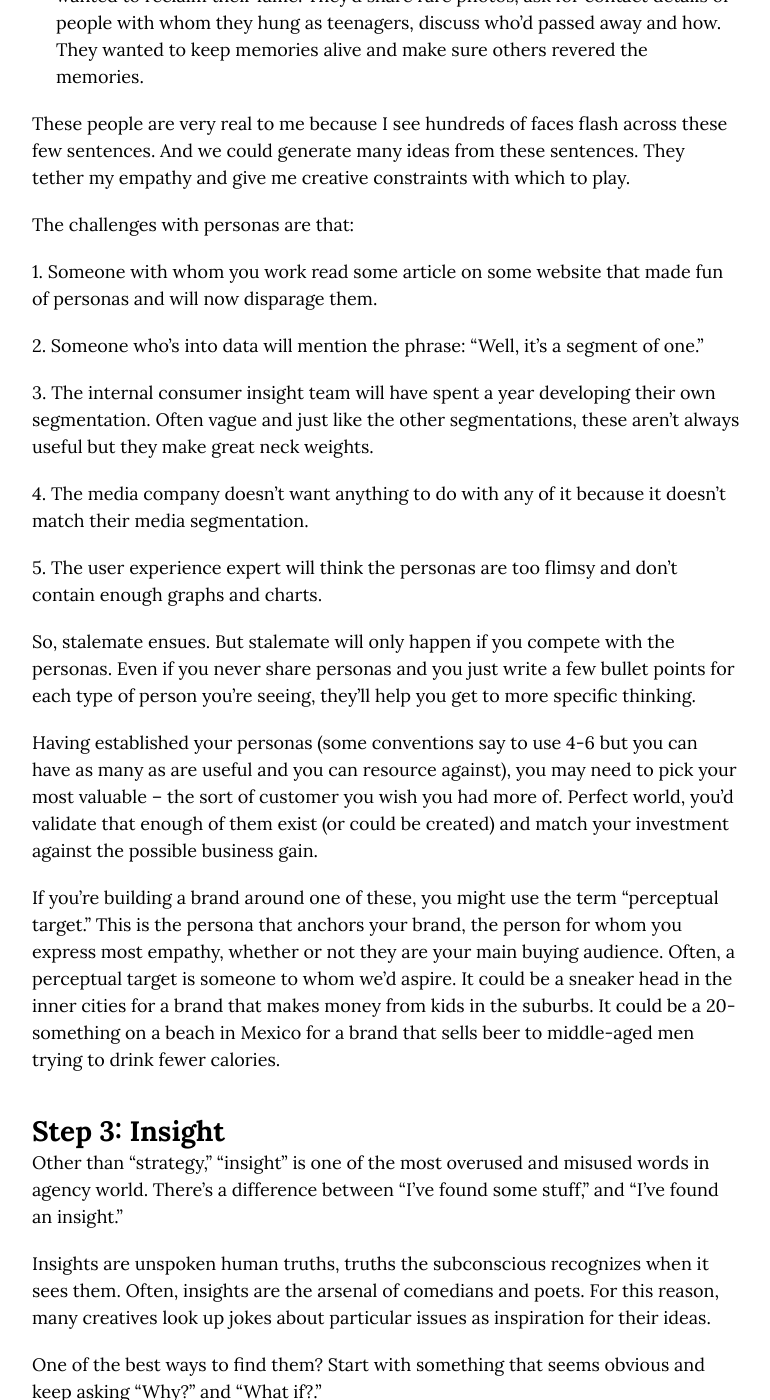
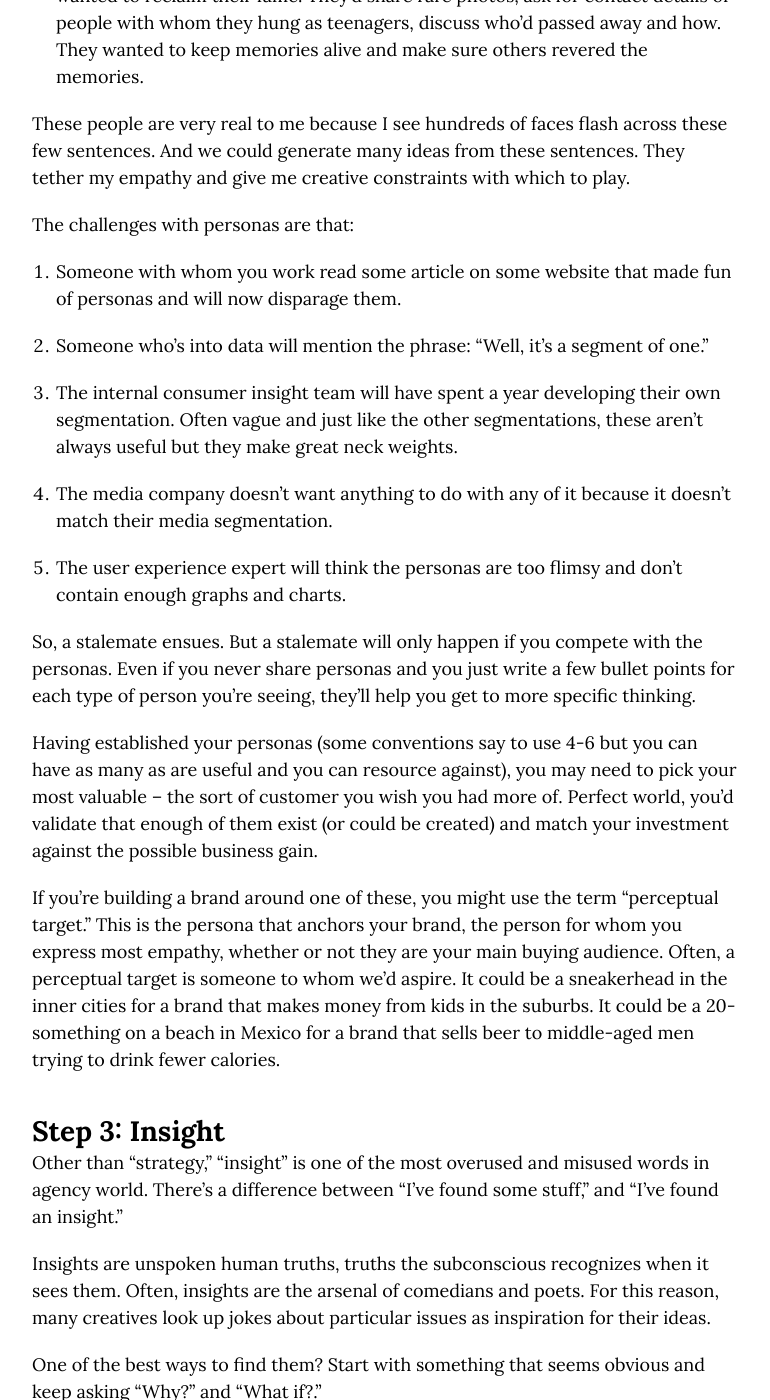
Before and after one commit to markhpollard/markhpollard.github.io, a Jekyll site: the page built from _posts/2018-09-27-how-to-do-account-planning-a-simple-approach.markdown, in a window 1280 px wide and 1400 px high, scrolled down 8202 px. Shown: the whole window, without its empty margins (254-1024 px from the left). Built offline with Jekyll 4.4.1, drawn with Linux system fonts in a browser that asks for light colours; nearby versions of some CDN libraries; some of the changed text lies outside the part shown.

Commit message:
Updated How To Do Account Planning A Simple Approach

```diff
--- a/_posts/2018-09-27-how-to-do-account-planning-a-simple-approach.markdown
+++ b/_posts/2018-09-27-how-to-do-account-planning-a-simple-approach.markdown
@@ -16,7 +16,7 @@
 image: "/uploads/strategy-is-an-informed-opinion.jpeg"
 ---
 
-![strategy is an informed opinion](/uploads/strategy-is-an-informed-opinion.jpeg)
+![Strategy is an informed opinion](/uploads/strategy-is-an-informed-opinion.jpeg)
 
 ## Account planning is simple
 
@@ -192,21 +192,21 @@
 
 The challenges with personas are that:
 
-1\. Someone with whom you work read some article on some website that made fun of personas and will now disparage them.
+1. Someone with whom you work read some article on some website that made fun of personas and will now disparage them.
 
-2\. Someone who's into data will mention the phrase: "Well, it's a segment of one."
+2. Someone who's into data will mention the phrase: "Well, it's a segment of one."
 
-3\. The internal consumer insight team will have spent a year developing their own segmentation. Often vague and just like the other segmentations, these aren't always useful but they make great neck weights.
+3. The internal consumer insight team will have spent a year developing their own segmentation. Often vague and just like the other segmentations, these aren't always useful but they make great neck weights.
 
-4\. The media company doesn't want anything to do with any of it because it doesn't match their media segmentation.
+4. The media company doesn't want anything to do with any of it because it doesn't match their media segmentation.
 
-5\. The user experience expert will think the personas are too flimsy and don't contain enough graphs and charts.
+5. The user experience expert will think the personas are too flimsy and don't contain enough graphs and charts.
 
-So, stalemate ensues. But stalemate will only happen if you compete with the personas. Even if you never share personas and you just write a few bullet points for each type of person you're seeing, they'll help you get to more specific thinking.
+So, a stalemate ensues. But a stalemate will only happen if you compete with the personas. Even if you never share personas and you just write a few bullet points for each type of person you're seeing, they'll help you get to more specific thinking.
 
 Having established your personas (some conventions say to use 4-6 but you can have as many as are useful and you can resource against), you may need to pick your most valuable – the sort of customer you wish you had more of. Perfect world, you’d validate that enough of them exist (or could be created) and match your investment against the possible business gain.
 
-If you're building a brand around one of these, you might use the term "perceptual target." This is the persona that anchors your brand, the person for whom you express most empathy, whether or not they are your main buying audience. Often, a perceptual target is someone to whom we'd aspire. It could be a sneaker head in the inner cities for a brand that makes money from kids in the suburbs. It could be a 20-something on a beach in Mexico for a brand that sells beer to middle-aged men trying to drink fewer calories.
+If you're building a brand around one of these, you might use the term "perceptual target." This is the persona that anchors your brand, the person for whom you express most empathy, whether or not they are your main buying audience. Often, a perceptual target is someone to whom we'd aspire. It could be a sneakerhead in the inner cities for a brand that makes money from kids in the suburbs. It could be a 20-something on a beach in Mexico for a brand that sells beer to middle-aged men trying to drink fewer calories.
 
 ## Step 3: Insight
 
@@ -327,11 +327,7 @@
 ## **Now**
 
 1. Please share this article with at least one person
-
 2. Take this sick [brand strategy Skillshare class](http://skl.sh/markpollard)
-
 3. Join my [email newsletter](https://markpollard.us1.list-manage.com/subscribe?u=dfb4c80f84a49d4cfc0d34490&id=c66948a2fc)
-
 4. Come find me on [Twitter](http://www.twitter.com/markpollard), [Instagram](http://www.instagram.com/markpollard), and [LinkedIn](https://www.linkedin.com/in/markpollardstrategist/)
-
 5. Join thousands of strategists in [Sweathead](http://www.sweathead.co) on Facebook
```
Also changed, not shown: other parts of _posts/2018-09-27-how-to-do-account-planning-a-simple-approach.markdown (+3 -3 lines).
